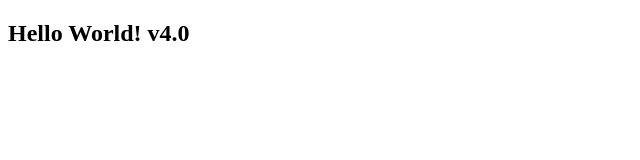
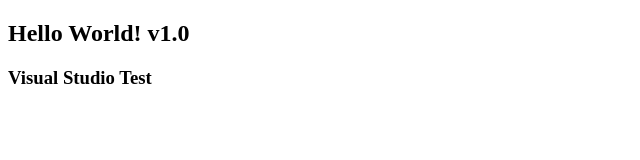
Before and after one commit to vegardhw/vhwtestlab_webapp1, a plain HTML site: page HelloWorld/index.html in a window 1280 px wide. Shown: the whole page, without its empty margins (0-640 px from the left). Drawn offline with Linux system fonts and the light colour scheme.

Commit message:
New Base Release

```diff
--- a/HelloWorld/index.html
+++ b/HelloWorld/index.html
@@ -2,9 +2,10 @@
 <html>
 <head>
     <meta charset="utf-8" />
-    <title>Title</title>
+    <title>HelloWorld Web App</title>
 </head>
 <body>
-   <h2>Hello World! v4.0</h2>
+   <h2>Hello World! v1.0</h2>
+    <h3>Visual Studio Test</h3>
 </body>
 </html>
```
